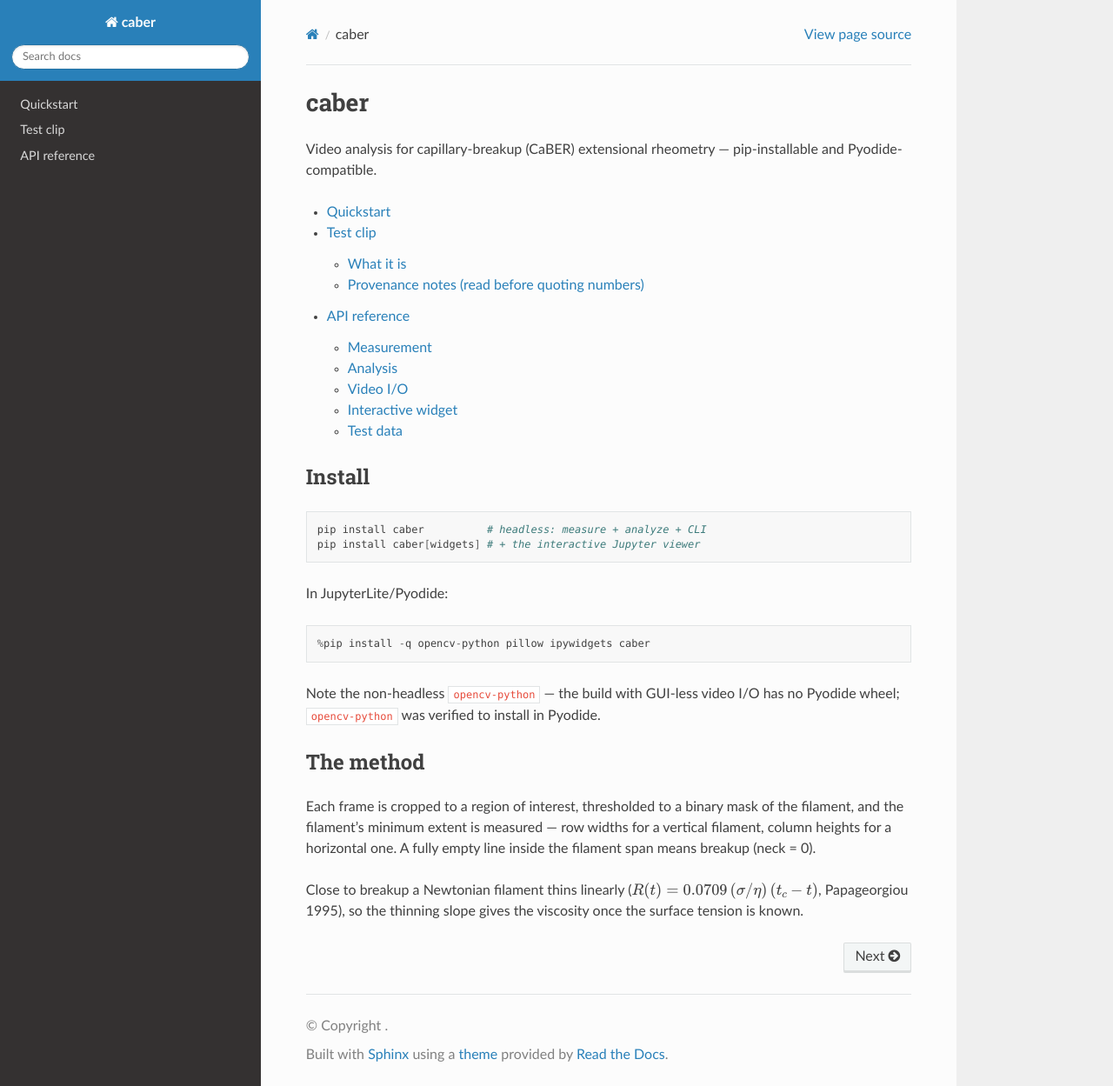
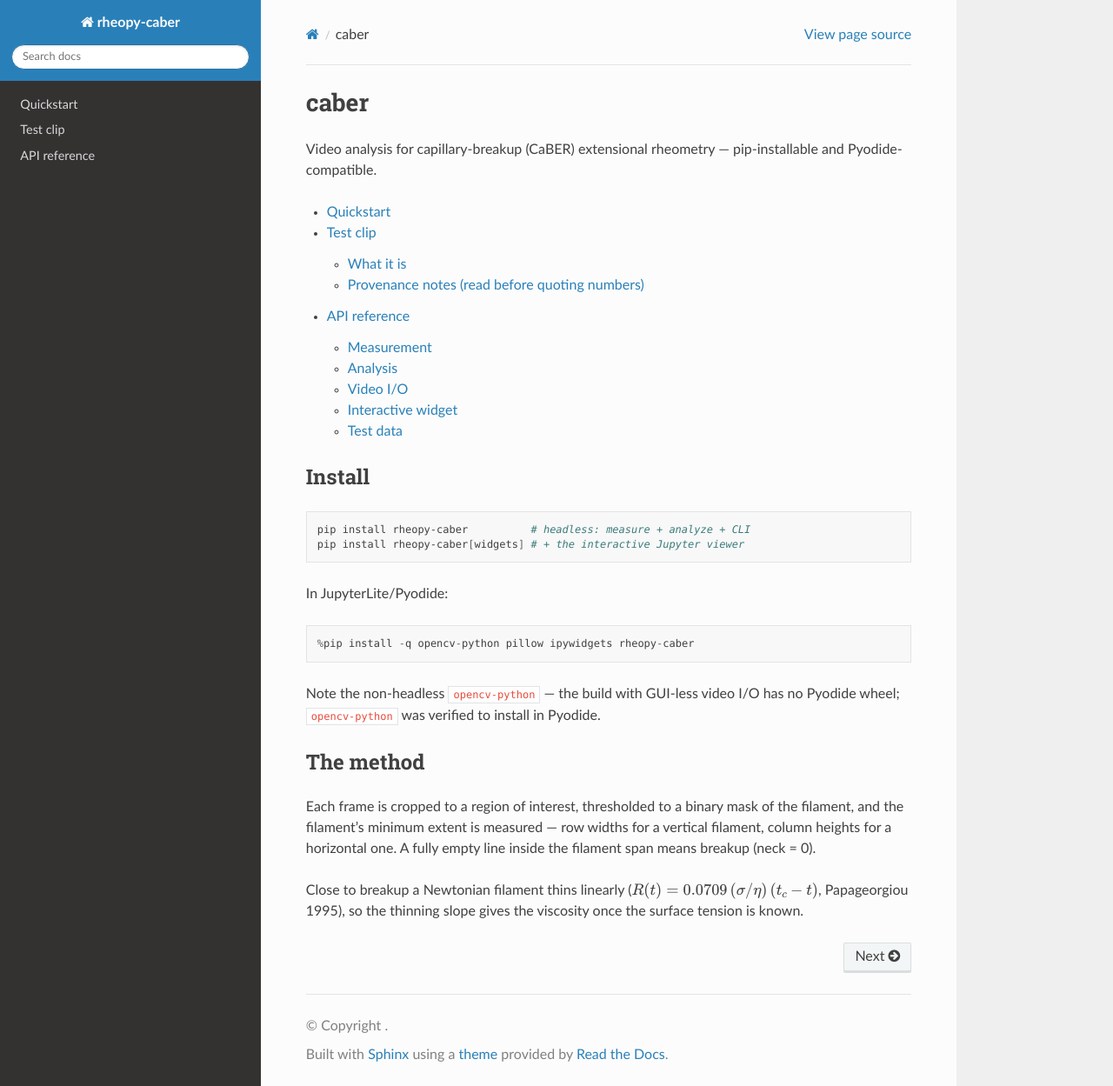
Before and after one commit to rheopy/capillary-breakup, a Sphinx documentation site: the page built from docs/index.md, in a window 1280 px wide and 1249 px high. Shown: the whole window at 87% size. Built offline with Sphinx 7.4.7 and the Read the Docs theme 3.1.0, drawn with Linux system fonts in a browser that asks for light colours.

Commit message:
Rename distribution to rheopy-caber (import stays 'caber')

````diff
--- a/docs/conf.py
+++ b/docs/conf.py
@@ -3,7 +3,7 @@ import sys
 
 sys.path.insert(0, os.path.abspath("../src"))
 
-project = "caber"
+project = "rheopy-caber"
 author = "Marco Caggioni"
 release = "0.1.0"
 
--- a/docs/index.md
+++ b/docs/index.md
@@ -13,14 +13,14 @@ api
 ## Install
 
 ```bash
-pip install caber          # headless: measure + analyze + CLI
-pip install caber[widgets] # + the interactive Jupyter viewer
+pip install rheopy-caber          # headless: measure + analyze + CLI
+pip install rheopy-caber[widgets] # + the interactive Jupyter viewer
 ```
 
 In JupyterLite/Pyodide:
 
 ```python
-%pip install -q opencv-python pillow ipywidgets caber
+%pip install -q opencv-python pillow ipywidgets rheopy-caber
 ```
 
 Note the non-headless `opencv-python` — the build with GUI-less video I/O has no
--- a/pyproject.toml
+++ b/pyproject.toml
@@ -3,7 +3,7 @@ requires = ["hatchling"]
 build-backend = "hatchling.build"
 
 [project]
-name = "caber"
+name = "rheopy-caber"
 version = "0.1.0"
 description = "Video analysis for capillary-breakup (CaBER) extensional rheometry"
 readme = "README.md"
````
Also changed, not shown: 2 other files.
